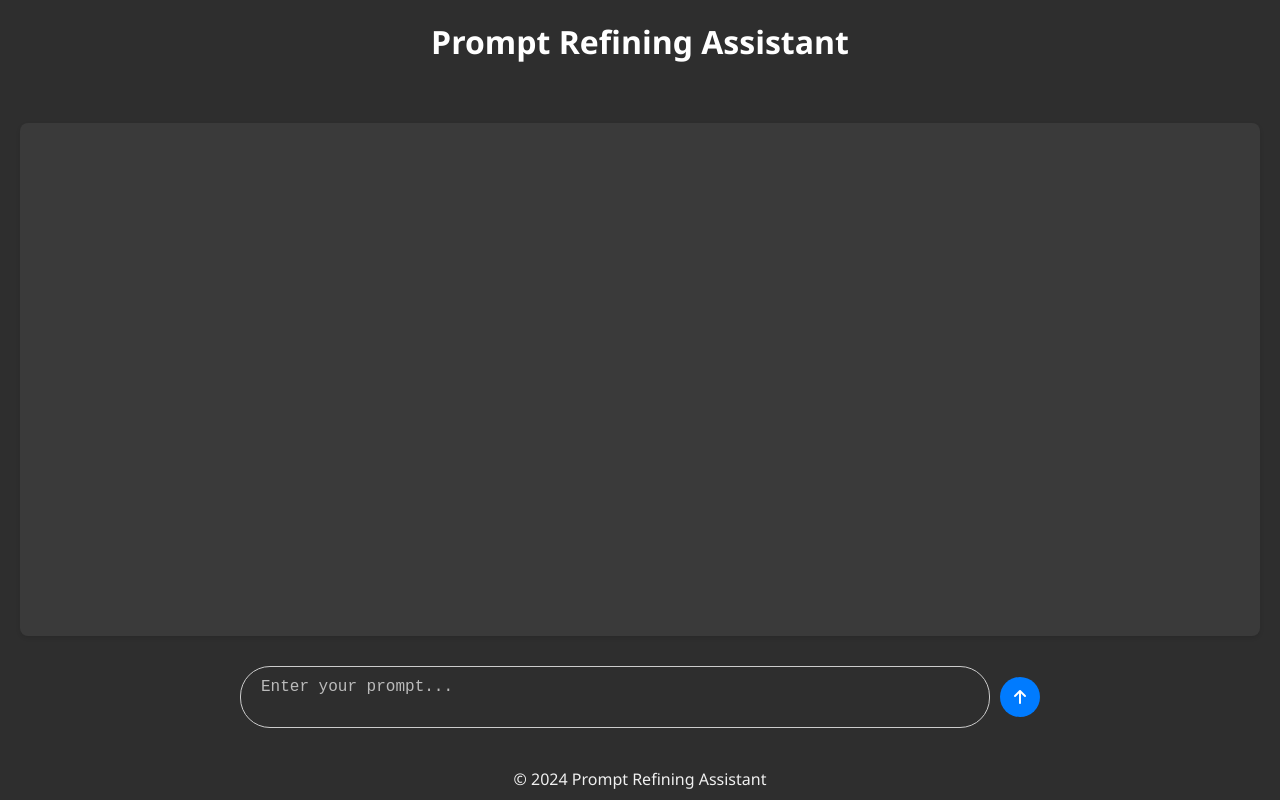
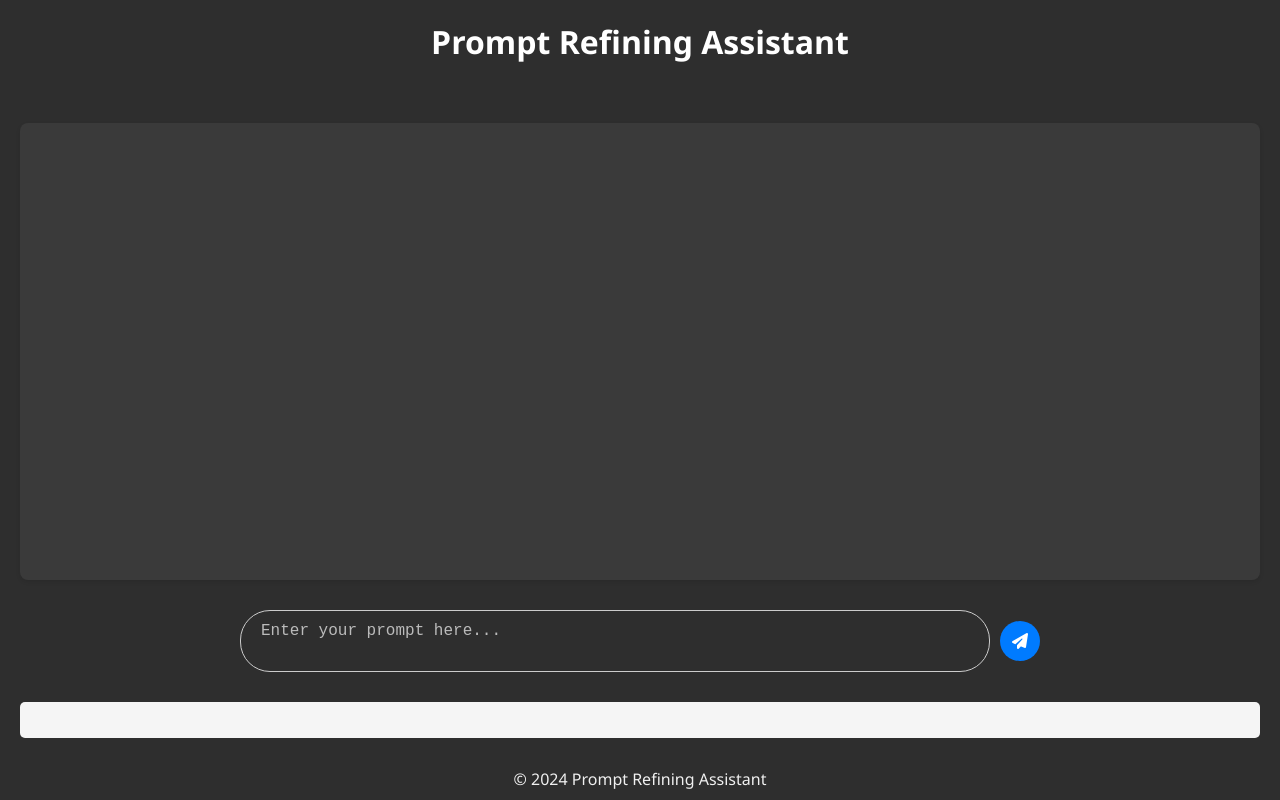
Before and after one commit to ukumar-gh/refine-prompt-ui, an Angular app: page / in a window 1280 px wide. Built offline with nearby package versions, Linux system fonts and the light colour scheme.

Commit message:
Working stream with grammar issues

```diff
--- a/src/app/app.component.html
+++ b/src/app/app.component.html
@@ -10,6 +10,7 @@
     </div>
     <app-prompt-input (newMessage)="handleNewMessage($event)" (loadingStatus)="handleLoadingStatus($event)"
       [loading]="loading"></app-prompt-input>
+    <app-stream-output [userPrompt]="userPrompt"></app-stream-output>
   </main>
   <footer>&copy; 2024 Prompt Refining Assistant</footer>
 </div>
--- a/src/app/app.component.ts
+++ b/src/app/app.component.ts
@@ -1,4 +1,3 @@
-// src/app/app.component.ts
 import { Component } from '@angular/core';
 
 @Component({
@@ -9,9 +8,13 @@ import { Component } from '@angular/core';
 export class AppComponent {
   messages: { role: 'user' | 'assistant', content: string }[] = [];
   loading: boolean = false;
+  userPrompt: string = '';
 
   handleNewMessage(message: { role: 'user' | 'assistant', content: string }) {
     this.messages.push(message);
+    if (message.role === 'user') {
+      this.userPrompt = message.content;
+    }
   }
 
   handleLoadingStatus(status: boolean) {
--- a/src/app/app.module.ts
+++ b/src/app/app.module.ts
@@ -5,11 +5,13 @@ import { HttpClientModule } from '@angular/common/http';
 
 import { AppComponent } from './app.component';
 import { PromptInputComponent } from './prompt-input/prompt-input.component';
+import { StreamOutputComponent } from './stream-output/stream-output.component';
 
 @NgModule({
   declarations: [
     AppComponent,
-    PromptInputComponent
+    PromptInputComponent,
+    StreamOutputComponent
   ],
   imports: [
     BrowserModule,
--- a/src/app/prompt-input/prompt-input.component.html
+++ b/src/app/prompt-input/prompt-input.component.html
@@ -1,9 +1,10 @@
 <div class="prompt-input-container">
   <form (submit)="onSubmit($event)">
-    <textarea placeholder="Enter your prompt..." [(ngModel)]="prompt" (input)="onInput($event)"
-      (keypress)="onKeyPress($event)" [ngModelOptions]="{ standalone: true }"></textarea>
-    <button type="submit">
-      <i class="fa fa-arrow-up"></i>
+    <textarea [(ngModel)]="prompt" name="prompt" (input)="onInput($event)" (keypress)="onKeyPress($event)"
+      [maxlength]="characterLimit" placeholder="Enter your prompt here...">
+    </textarea>
+    <button type="submit" [disabled]="loading">
+      <i class="fa fa-paper-plane"></i>
     </button>
   </form>
 </div>
--- a/src/app/prompt-input/prompt-input.component.ts
+++ b/src/app/prompt-input/prompt-input.component.ts
@@ -1,4 +1,4 @@
-import { Component, EventEmitter, Output, Input, OnInit, OnDestroy } from '@angular/core';
+import { Component, EventEmitter, Output, Input, OnInit } from '@angular/core';
 import { HttpClient } from '@angular/common/http';
 
 @Component({
@@ -6,25 +6,18 @@ import { HttpClient } from '@angular/common/http';
   templateUrl: './prompt-input.component.html',
   styleUrls: ['./prompt-input.component.css']
 })
-export class PromptInputComponent implements OnInit, OnDestroy {
+export class PromptInputComponent implements OnInit {
   @Output() newMessage = new EventEmitter<{ role: 'user' | 'assistant', content: string }>();
   @Output() loadingStatus = new EventEmitter<boolean>();
   @Input() loading: boolean = false;
 
   prompt: string = '';
   characterLimit: number = 1000;
-  private partialText: string = '';
-  private eventSource: EventSource | null = null;
+  userPrompt: string = '';
 
-  constructor(private http: HttpClient) {}
+  constructor() {}
 
   ngOnInit() {}
-
-  ngOnDestroy() {
-    if (this.eventSource) {
-      this.eventSource.close();
-    }
-  }
 
   onInput(event: Event) {
     const input = event.target as HTMLTextAreaElement;
@@ -53,15 +46,10 @@ export class PromptInputComponent implements OnInit, OnDestroy {
       return;
     }
 
-    const userPrompt = this.prompt; // Store the current prompt
-
-    this.newMessage.emit({ role: 'user', content: userPrompt });
+    this.userPrompt = this.prompt; // Set the current prompt for streaming
+    this.newMessage.emit({ role: 'user', content: this.prompt });
     this.loadingStatus.emit(true);
-
     this.prompt = ''; // Clear the input field immediately
-
-    // Use the streaming endpoint for testing
-    this.streamRefinePrompt(userPrompt);
   }
 
   onKeyPress(event: KeyboardEvent) {
@@ -69,58 +57,4 @@ export class PromptInputComponent implements OnInit, OnDestroy {
       this.onSubmit(event);
     }
   }
-
-  // Stream endpoint
-  async streamRefinePrompt(userPrompt: string) {
-    try {
-      const response = await fetch('http://localhost:3000/refine-prompt', {
-        method: 'POST',
-        headers: {
-          'Content-Type': 'application/json'
-        },
-        body: JSON.stringify({ prompt: userPrompt })
-      });
-
-      const reader = response.body?.getReader();
-      const decoder = new TextDecoder('utf-8');
-      let partialText = '';
-
-      if (reader) {
-        const processText = async ({ done, value }: ReadableStreamReadResult<Uint8Array>) => {
-          if (done) {
-            console.log('Stream complete');
-            this.loadingStatus.emit(false);
-            return;
-          }
-
-          if (value) {
-            partialText += decoder.decode(value, { stream: true });
-            const messages = partialText.split('\n\n');
-            this.partialText = messages.map(message => message.replace(/^data:\s+/gm, '')).join('');
-            this.newMessage.emit({ role: 'assistant', content: this.partialText }); // Emit the updated partialText
-          }
-
-          reader.read().then(processText).catch(error => {
-            console.error('Error processing text:', error);
-            this.loadingStatus.emit(false);
-          });
-        };
-
-        reader.read().then(processText).catch(error => {
-          console.error('Error processing text:', error);
-          this.loadingStatus.emit(false);
-        });
-      } else {
-        this.loadingStatus.emit(false);
-        console.error('No response body');
-      }
-    } catch (error) {
-      console.error('Error refining prompt:', error);
-      this.loadingStatus.emit(false);
-    }
-  }
-
-  formatText(text: string): string {
-    return text.replace(/data:\s*/g, ' ').replace(/\n\s*\n/g, '\n\n');
-  }
 }
--- /dev/null
+++ b/src/app/stream-output/stream-output.component.css
@@ -0,0 +1,9 @@
+.stream-output-container {
+  white-space: pre-wrap;
+  word-wrap: break-word;
+  padding: 10px;
+  background-color: #f5f5f5;
+  color: #000;
+  border-radius: 5px;
+  margin-top: 20px;
+}
--- /dev/null
+++ b/src/app/stream-output/stream-output.component.html
@@ -0,0 +1,3 @@
+<div class="stream-output-container">
+  <p>{{ displayedText }}</p>
+</div>
--- /dev/null
+++ b/src/app/stream-output/stream-output.component.ts
@@ -0,0 +1,95 @@
+import { Component, Input, OnInit, OnChanges, SimpleChanges, OnDestroy } from '@angular/core';
+
+@Component({
+  selector: 'app-stream-output',
+  templateUrl: './stream-output.component.html',
+  styleUrls: ['./stream-output.component.css']
+})
+export class StreamOutputComponent implements OnInit, OnChanges, OnDestroy {
+  @Input() userPrompt: string = '';
+  displayedText: string = '';
+  private controller: AbortController | null = null;
+
+  constructor() {}
+
+  ngOnInit(): void {}
+
+  ngOnChanges(changes: SimpleChanges): void {
+    if (changes['userPrompt'] && this.userPrompt) {
+      this.startStream(this.userPrompt);
+    }
+  }
+
+  ngOnDestroy() {
+    if (this.controller) {
+      this.controller.abort();
+    }
+  }
+
+  async startStream(prompt: string) {
+    if (this.controller) {
+      this.controller.abort();
+    }
+    this.controller = new AbortController();
+    const signal = this.controller.signal;
+
+    try {
+      const response = await fetch('http://localhost:3000/refine-prompt', {
+        method: 'POST',
+        headers: {
+          'Content-Type': 'application/json'
+        },
+        body: JSON.stringify({ prompt }),
+        signal
+      });
+
+      if (!response.body) {
+        console.error('ReadableStream not supported in this browser.');
+        return;
+      }
+
+      const reader = response.body.getReader();
+      const decoder = new TextDecoder('utf-8');
+      let partialText = '';
+
+      const processText = async ({ done, value }: ReadableStreamReadResult<Uint8Array>) => {
+        if (done) {
+          console.log('Stream complete');
+          return;
+        }
+
+        if (value) {
+          partialText += decoder.decode(value, { stream: true });
+          const messages = partialText.split('\n\n').filter(Boolean);
+          for (const message of messages) {
+            const cleanMessage = this.cleanDataPrefix(message);
+            this.displayedText += this.formatText(cleanMessage);
+          }
+          partialText = messages.length ? messages[messages.length - 1] : '';
+        }
+
+        reader.read().then(processText).catch(error => {
+          console.error('Error processing text:', error);
+        });
+      };
+
+      reader.read().then(processText).catch(error => {
+        console.error('Error processing text:', error);
+      });
+    } catch (error) {
+      console.error('Error refining prompt:', error);
+    }
+  }
+
+  cleanDataPrefix(text: string): string {
+    return text.replace(/data:\s*/g, '').trim();
+  }
+
+  formatText(text: string): string {
+    // Process and format the text for readability
+    text = text.replace(/\s+/g, ' ').trim();
+    text = text.replace(/(\w)([A-Z])/g, '$1 $2'); // Split words combined without space
+    text = text.replace(/(\.|!|\?)([A-Z])/g, '$1 $2'); // Add space after punctuation followed by a capital letter
+    return text + ' ';
+  }
+}
```
Also changed, not shown: 1 other file (tests, documents, lock files or other folders).
